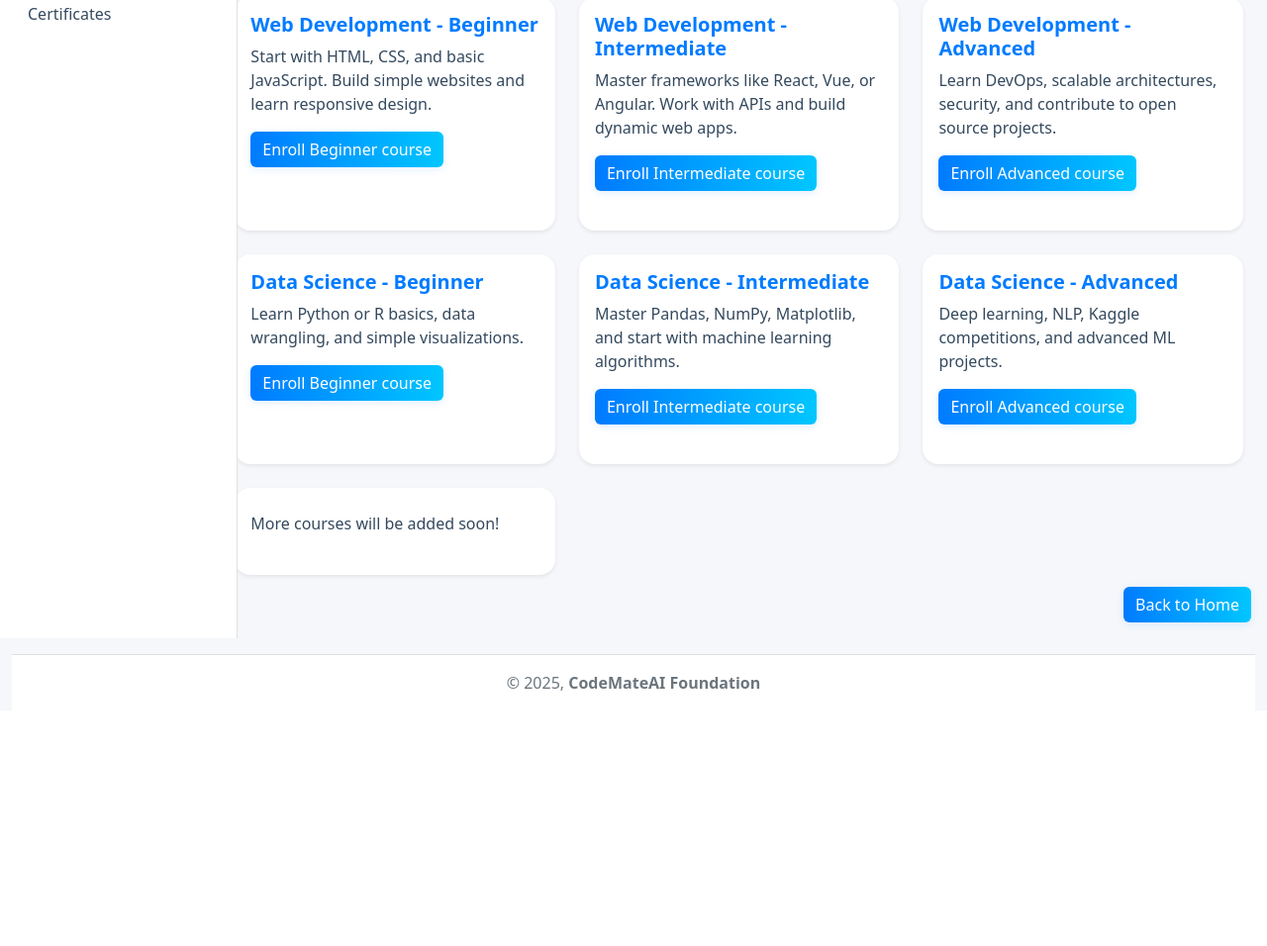
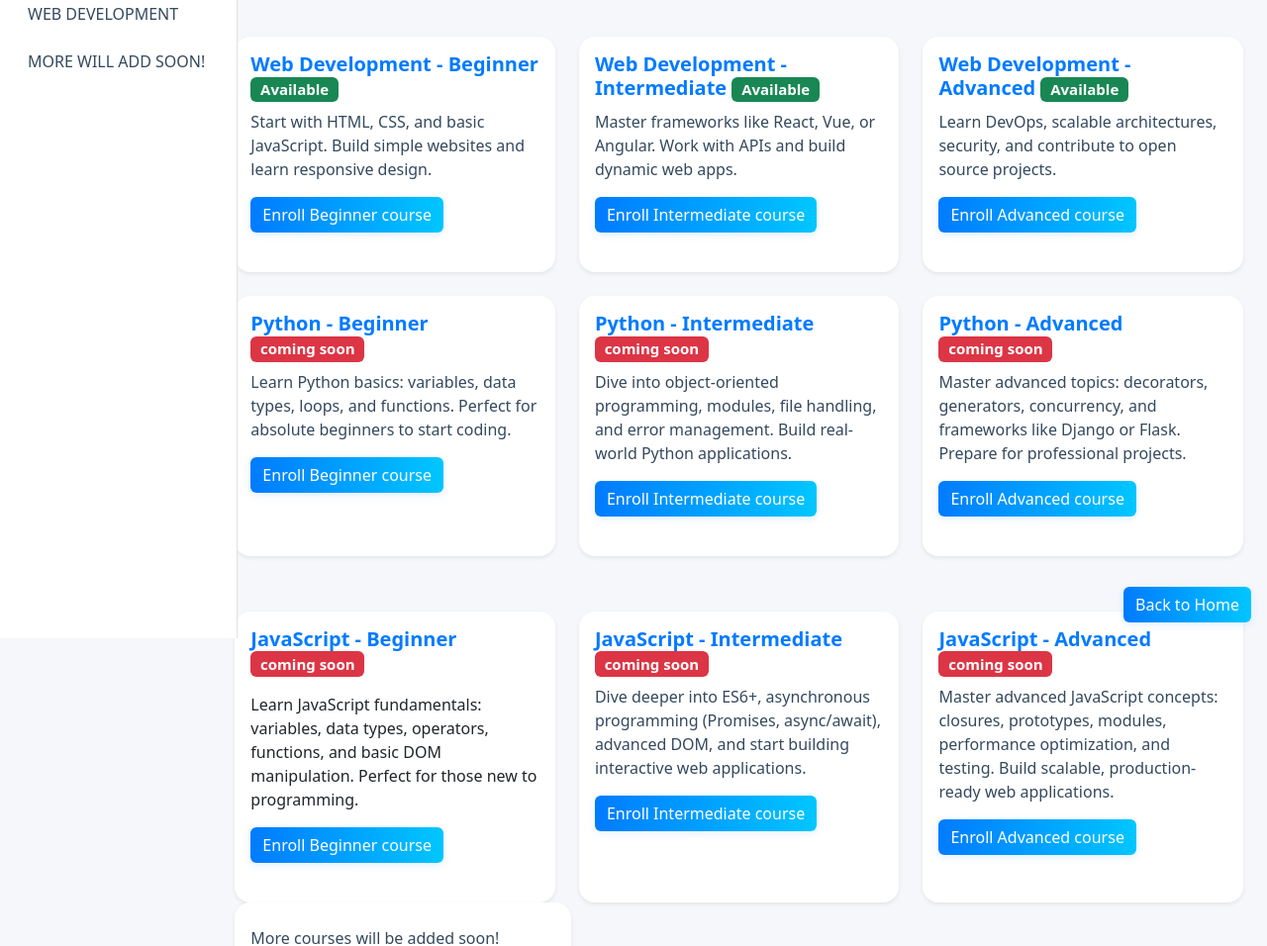
Before and after one commit to kumarsai12383/CodeMateAI, a website: page public/courses.html in a window 1280 px wide. Shown: the part 155-1111 px from the top of the page at 99% size. Before the commit the page ends 873 px from the top, so only its background shows below. Drawn offline with nearby package versions, Linux system fonts and the light colour scheme.

Commit message:
Update courses.html

```diff
--- a/public/courses.html
+++ b/public/courses.html
@@ -8,8 +8,8 @@
     />
     <meta charset="UTF-8" />
     <meta name="viewport" content="width=device-width, initial-scale=1.0" />
-   <title>CodeMateAI Courses</title>
-    <link rel="icon" type="image/png" href="edu logo icon.png" />
+    <title>CodeMateAI</title>
+    <link rel="icon" type="image/png" href="edu_logo-welcome.png" />
     <link rel="stylesheet" href="welcome.css" />
     <link
       rel="stylesheet"
@@ -130,15 +130,24 @@
                   border-radius: 8px;
                 "
                 href="#"
-                >Dashboard</a
+                >COURSES</a
               >
             </li>
             <li class="nav-item mb-2">
               <a
                 class="nav-link"
                 style="color: #34495e; font-weight: 500"
+                href="web development.html"
+                >WEB DEVELOPMENT</a
+              >
+            </li>
+
+            </li><li class="nav-item mb-2">
+              <a
+                class="nav-link"
+                style="color: #34495e; font-weight: 500"
                 href="#"
-                >Certificates</a
+                >MORE WILL ADD SOON!</a
               >
             </li>
           </ul>
@@ -225,13 +234,22 @@
           class="col-md-9 ms-sm-auto col-lg-10 px-md-4 py-5"
           style="margin-left: auto"
         >
+         <div class="d-flex align-items-center justify-content-center mt-2 mb-2" style="font-size: 1rem; color: #d97706;">
+              <span class="me-2" style="display: inline-block; vertical-align: middle;">
+                <svg xmlns="http://www.w3.org/2000/svg" width="16" height="16" fill="currentColor" class="bi bi-exclamation-circle" viewBox="0 0 16 16">
+                  <path d="M8 15A7 7 0 1 1 8 1a7 7 0 0 1 0 14m0 1A8 8 0 1 0 8 0a8 8 0 0 0 0 16"/>
+                  <path d="M7.002 11a1 1 0 1 1 2 0 1 1 0 0 1-2 0M7.1 4.995a.905.905 0 1 1 1.8 0l-.35 3.507a.552.552 0 0 1-1.1 0z"/>
+                </svg>
+              </span>
+              <span style="font-size: 0.98rem;">Get your certificate after completing each full course</span>
+            </div>
           <h1 class="mb-4 text-center d-none d-md-block">Popular Courses</h1>
           <div class="row g-4">
             <!-- Web Development -->
             <div class="col-md-4">
               <div class="card h-100 shadow-sm mb-4">
                 <div class="card-body">
-                  <h5 class="card-title">Web Development - Beginner</h5>
+                  <h5 class="card-title">Web Development - Beginner <span class="badge bg-success">Available</span></h5>
                   <p class="card-text">
                     Start with HTML, CSS, and basic JavaScript. Build simple
                     websites and learn responsive design.
@@ -248,7 +266,7 @@
             <div class="col-md-4">
               <div class="card h-100 shadow-sm mb-4">
                 <div class="card-body">
-                  <h5 class="card-title">Web Development - Intermediate</h5>
+                  <h5 class="card-title">Web Development - Intermediate <span class="badge bg-success">Available</span></h5>
                   <p class="card-text">
                     Master frameworks like React, Vue, or Angular. Work with
                     APIs and build dynamic web apps.
@@ -265,7 +283,7 @@
             <div class="col-md-4">
               <div class="card h-100 shadow-sm mb-4">
                 <div class="card-body">
-                  <h5 class="card-title">Web Development - Advanced</h5>
+                  <h5 class="card-title">Web Development - Advanced <span class="badge bg-success">Available</span></h5>
                   <p class="card-text">
                     Learn DevOps, scalable architectures, security, and
                     contribute to open source projects.
@@ -279,58 +297,112 @@
                 </div>
               </div>
             </div>
-            <!-- Data Science -->
+            <!-- Python Beginner -->
             <div class="col-md-4">
               <div class="card h-100 shadow-sm mb-4">
                 <div class="card-body">
-                  <h5 class="card-title">Data Science - Beginner</h5>
+                  <h5 class="card-title">Python - Beginner <span class="badge bg-danger">coming soon</span></h5>
                   <p class="card-text">
-                    Learn Python or R basics, data wrangling, and simple
-                    visualizations.
+                    Learn Python basics: variables, data types, loops, and functions. Perfect for absolute beginners to start coding.
                   </p>
                   <a
-                    href="#ds-beginner"
+                    href="#python-beginner"
                     class="btn btn-primary"
-                    id="enroll-ds-beginner"
+                    id="enroll-python-beginner"
                     >Enroll Beginner course</a
                   >
                 </div>
               </div>
             </div>
+            <!-- Python Intermediate -->
             <div class="col-md-4">
               <div class="card h-100 shadow-sm mb-4">
                 <div class="card-body">
-                  <h5 class="card-title">Data Science - Intermediate</h5>
+                  <h5 class="card-title">Python - Intermediate<span class="badge bg-danger">coming soon</span></h5>
                   <p class="card-text">
-                    Master Pandas, NumPy, Matplotlib, and start with machine
-                    learning algorithms.
+                    Dive into object-oriented programming, modules, file handling, and error management. Build real-world Python applications.
                   </p>
                   <a
-                    href="#ds-intermediate"
+                    href="#python-intermediate"
                     class="btn btn-primary"
-                    id="enroll-ds-intermediate"
+                    id="enroll-python-intermediate"
                     >Enroll Intermediate course</a
                   >
                 </div>
               </div>
             </div>
+            <!-- Python Advanced -->
             <div class="col-md-4">
               <div class="card h-100 shadow-sm mb-4">
                 <div class="card-body">
-                  <h5 class="card-title">Data Science - Advanced</h5>
+                  <h5 class="card-title">Python - Advanced <span class="badge bg-danger">coming soon</span></h5>
                   <p class="card-text">
-                    Deep learning, NLP, Kaggle competitions, and advanced ML
-                    projects.
+                    Master advanced topics: decorators, generators, concurrency, and frameworks like Django or Flask. Prepare for professional projects.
                   </p>
                   <a
-                    href="#ds-advanced"
+                    href="#python-advanced"
                     class="btn btn-primary"
-                    id="enroll-ds-advanced"
+                    id="enroll-python-advanced"
                     >Enroll Advanced course</a
                   >
                 </div>
               </div>
             </div>
+          </div>
+          <div class="row g-4">
+          <!-- JavaScript Beginner -->
+            <div class="col-md-4">
+              <div class="card h-100 shadow-sm mb-4">
+            <div class="card-body">
+              <h5 class="card-title">JavaScript - Beginner <span class="badge bg-danger">coming soon</span></h5>
+              <p class="card-text"></p>
+                Learn JavaScript fundamentals: variables, data types, operators, functions, and basic DOM manipulation. Perfect for those new to programming.
+              </p>
+              <a
+                href="#js-beginner"
+                class="btn btn-primary"
+                id="enroll-web-beginner"
+                >Enroll Beginner course</a
+              >
+            </div>
+              </div>
+            </div>
+            <!-- JavaScript Intermediate -->
+            <div class="col-md-4">
+              <div class="card h-100 shadow-sm mb-4">
+            <div class="card-body">
+              <h5 class="card-title">JavaScript - Intermediate <span class="badge bg-danger">coming soon</span></h5>
+              <p class="card-text">
+                Dive deeper into ES6+, asynchronous programming (Promises, async/await), advanced DOM, and start building interactive web applications.
+              </p>
+              <a
+                href="#js-intermediate"
+                class="btn btn-primary"
+                id="enroll-web-intermediate"
+                >Enroll Intermediate course</a
+              >
+            </div>
+              </div>
+            </div>
+            <!-- JavaScript Advanced -->
+           <div class="col-md-4">
+              <div class="card h-100 shadow-sm mb-4">
+                <div class="card-body">
+                  <h5 class="card-title">JavaScript - Advanced <span class="badge bg-danger">coming soon</span></h5>
+                  <p class="card-text">
+                    Master advanced JavaScript concepts: closures, prototypes, modules, performance optimization, and testing. Build scalable, production-ready web applications.
+                  </p>
+                  <a
+                    href="#js-advanced"
+                    class="btn btn-primary"
+                    id="enroll-web-advanced"
+                    >Enroll Advanced course</a
+                  >
+                </div>
+              </div>
+            </div>
+
+      </div>
             <!-- more courses soon -->
             <div class="col-md-4">
               <div class="card h-100 shadow-sm mb-4">
```
